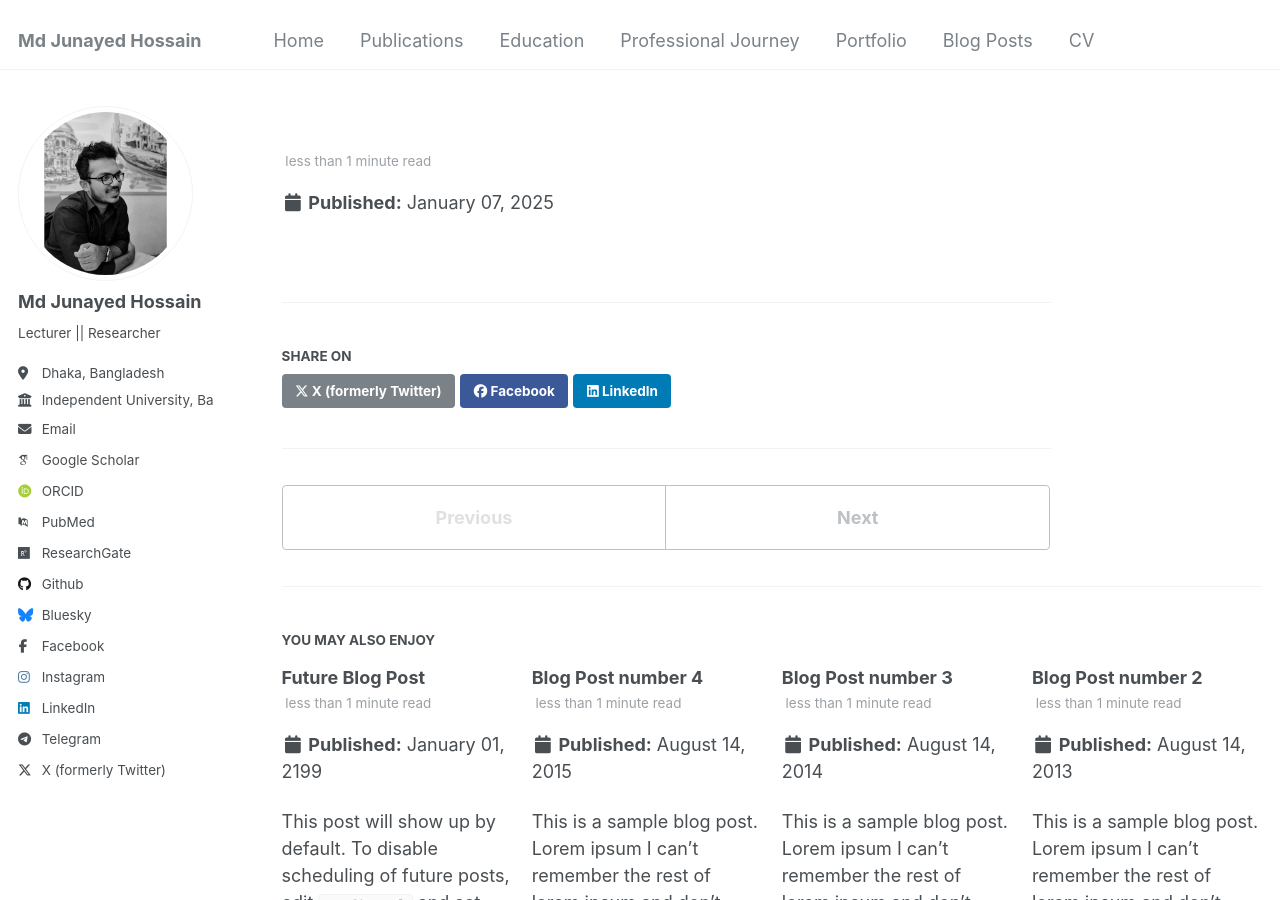
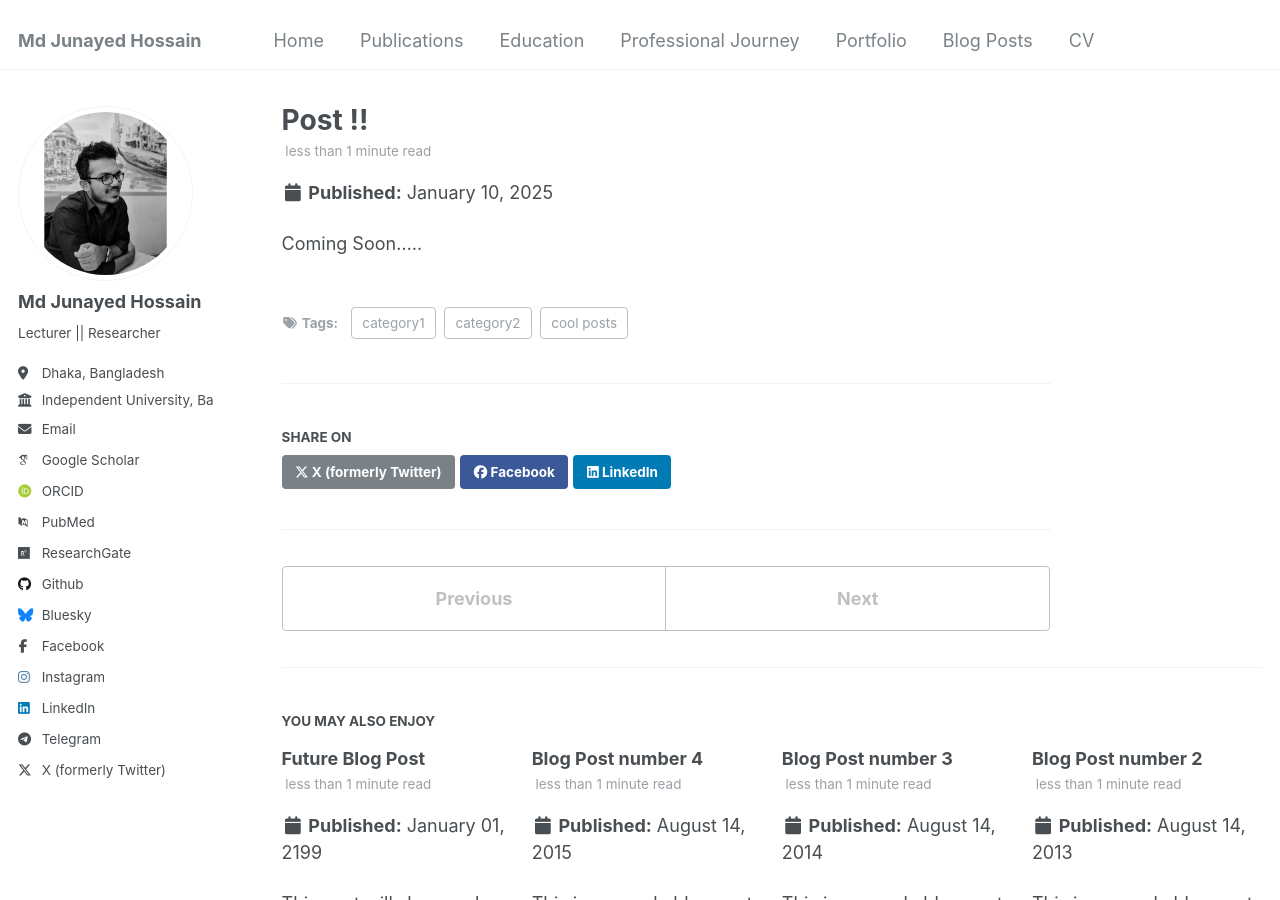
Before and after one commit to i-am-junayed/i-am-junayed.github.io, a Jekyll site: the page built from _posts/2012-08-14-blog-post-1.md, in a window 1280 px wide and 900 px high. Built offline with Jekyll 4.4.1, drawn with Linux system fonts in a browser that asks for light colours; some web fonts are replaced.

Commit message:
Update 2012-08-14-blog-post-1.md

```diff
--- a/_posts/2012-08-14-blog-post-1.md
+++ b/_posts/2012-08-14-blog-post-1.md
@@ -7,6 +7,6 @@
   - cool posts
   - category1
   - category2
+---
 
-Coming Soon
----
+Coming Soon.....
```
